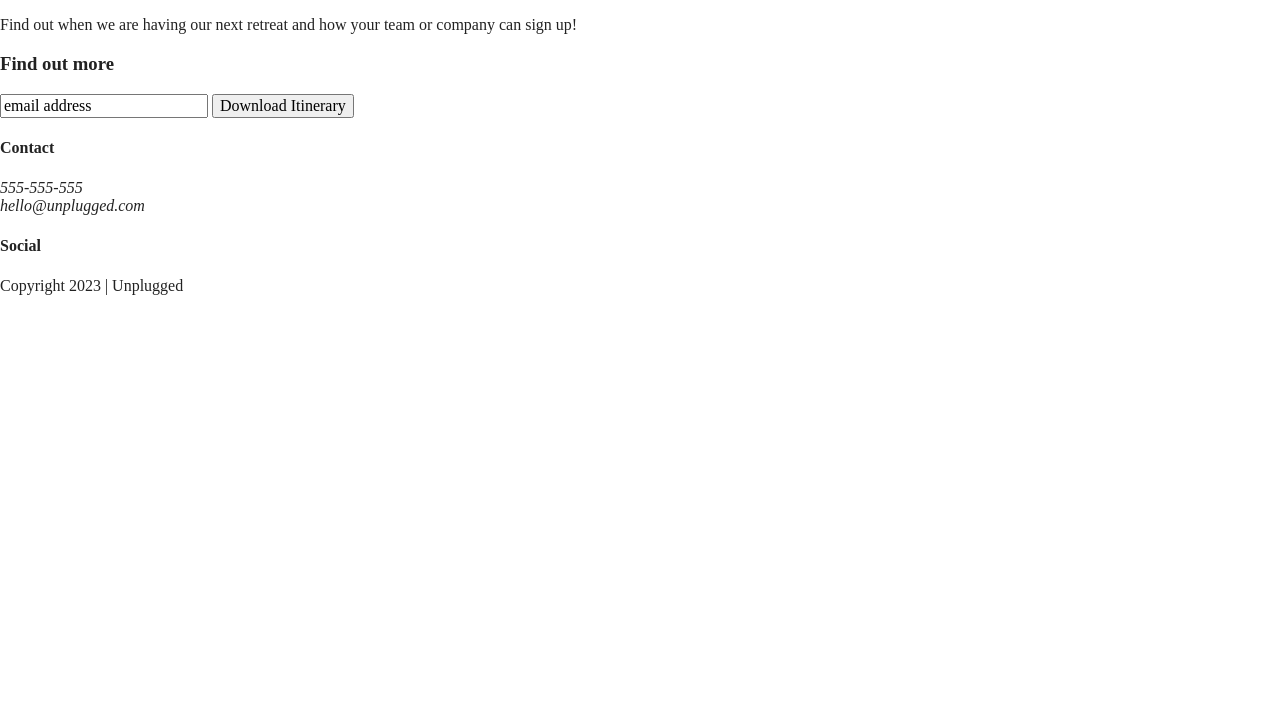
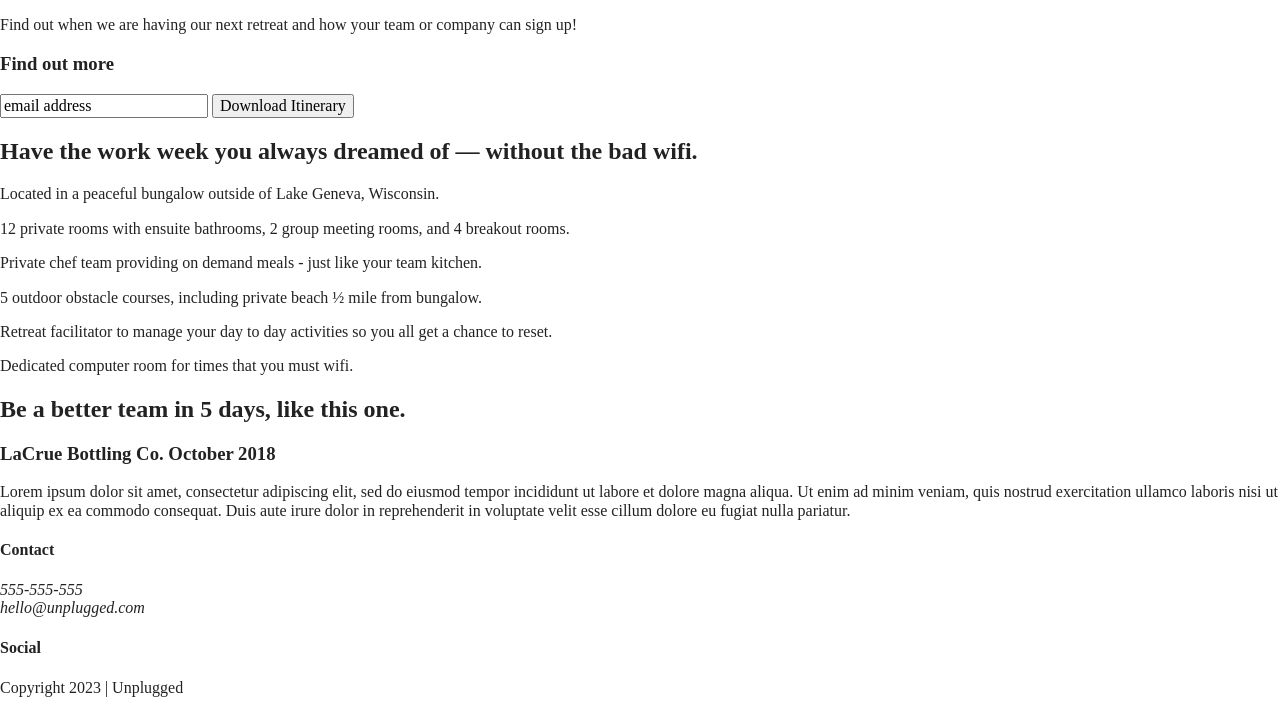
Before and after one commit to stephanieparra/unplugged, a website built with Parcel: page index.html in a window 1280 px wide. Shown: the part 176-889 px from the top of the page. Before the commit the page ends 800 px from the top, so only its background shows below. Built offline with nearby package versions, Linux system fonts and the light colour scheme.

Commit message:
Coded main features and reviews section

```diff
--- a/index.html
+++ b/index.html
@@ -61,6 +61,72 @@
           </div>
         </div>
       </aside>
+      <section class="features">
+        <div class="content-wrapper">
+          <h2>
+            Have the work week you always dreamed of — without the bad wifi.
+          </h2>
+          <div class="features-items">
+            <article>
+              <p class="fontawesome-icons"></p>
+              <p class="features-item-description">
+                Located in a peaceful bungalow outside of Lake Geneva,
+                Wisconsin.
+              </p>
+            </article>
+            <article>
+              <p class="fontawesome-icons"></p>
+              <p class="features-item-description">
+                12 private rooms with ensuite bathrooms, 2 group meeting rooms,
+                and 4 breakout rooms.
+              </p>
+            </article>
+            <article>
+              <p class="fontawesome-icons"></p>
+              <p class="features-item-description">
+                Private chef team providing on demand meals - just like your
+                team kitchen.
+              </p>
+            </article>
+            <article>
+              <p class="fontawesome-icons"></p>
+              <p class="features-item-description">
+                5 outdoor obstacle courses, including private beach ½ mile from
+                bungalow.
+              </p>
+            </article>
+            <article>
+              <p class="fontawesome-icons"></p>
+              <p class="features-item-description">
+                Retreat facilitator to manage your day to day activities so you
+                all get a chance to reset.
+              </p>
+            </article>
+            <article>
+              <p class="fontawesome-icons"></p>
+              <p class="features-item-description">
+                Dedicated computer room for times that you must wifi.
+              </p>
+            </article>
+          </div>
+        </div>
+      </section>
+      <section class="reviews">
+        <div class="content-wrapper">
+          <h2>Be a better team in 5 days, like this one.</h2>
+          <article>
+            <h3>LaCrue Bottling Co. October 2018</h3>
+            <p>
+              Lorem ipsum dolor sit amet, consectetur adipiscing elit, sed do
+              eiusmod tempor incididunt ut labore et dolore magna aliqua. Ut
+              enim ad minim veniam, quis nostrud exercitation ullamco laboris
+              nisi ut aliquip ex ea commodo consequat. Duis aute irure dolor in
+              reprehenderit in voluptate velit esse cillum dolore eu fugiat
+              nulla pariatur.
+            </p>
+          </article>
+        </div>
+      </section>
     </main>
     <!-- main wrapper -->
     <footer>
```
